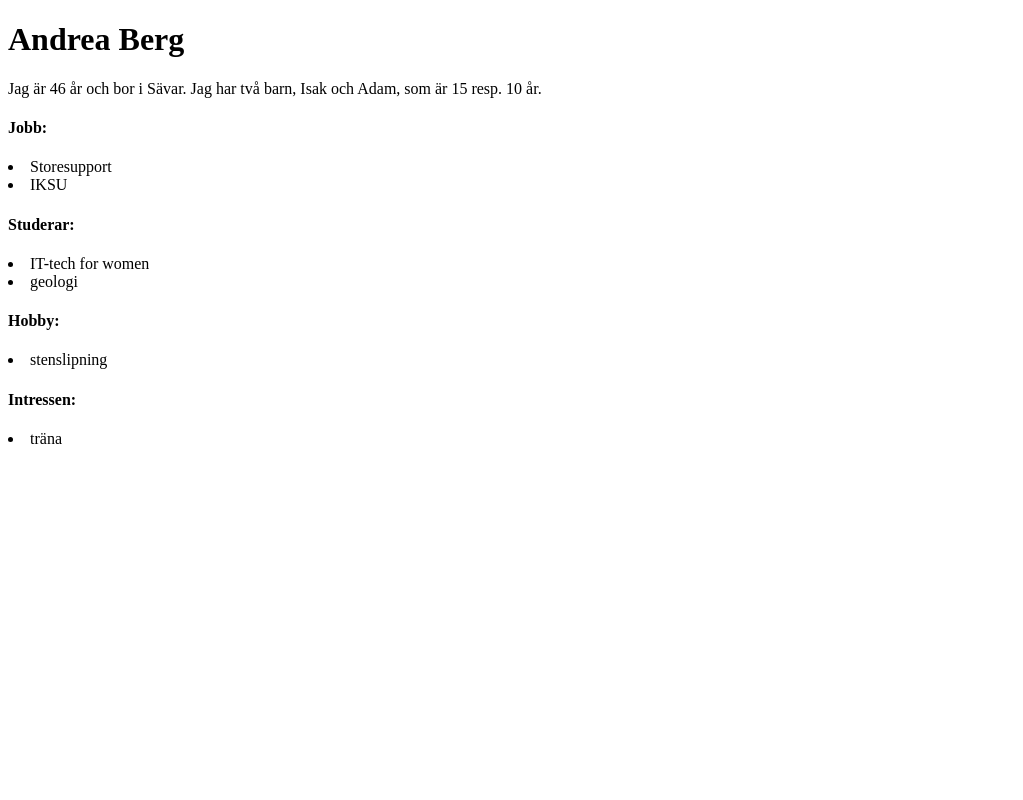
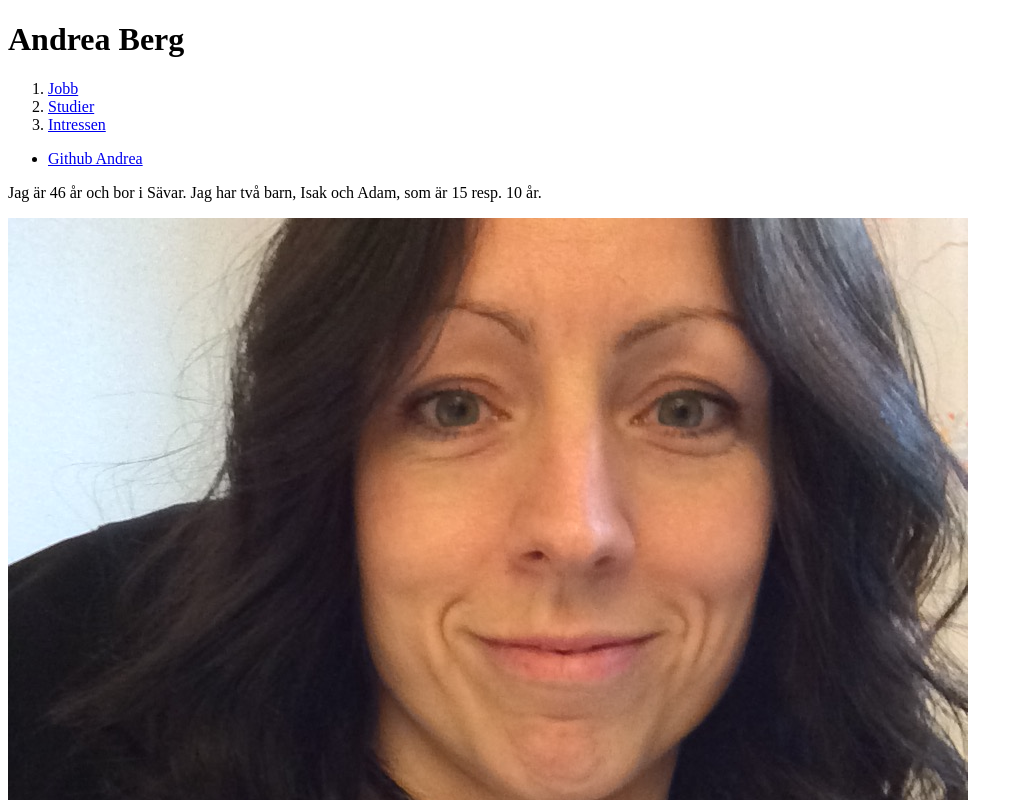
Before and after one commit to andrea-a-berg/first_webpage, a plain HTML site: page index.html in a window 1280 px wide. Shown: the top 800 px of the page, without its empty margins (0-1023 px from the left). Drawn offline with Linux system fonts and the light colour scheme.

Commit message:
lesson 02 added html

```diff
--- a/index.html
+++ b/index.html
@@ -1,29 +1,62 @@
 <!DOCTYPE html>
+
 <html lang="en">
+
 <head>
     <meta charset="UTF-8">
     <meta http-equiv="X-UA-Compatible" content="IE=edge">
     <meta name="viewport" content="width=device-width, initial-scale=1.0">
     <title>My first webpage</title>
 </head>
+
 <body>
+    <header>
         <h1>Andrea Berg</h1>
 
+        <nav>
+            <ol>
+                <li><a href="#jobb"> Jobb </a></li>
+                <li><a href="#studier"> Studier </a></li>
+                <li><a href="#intressen"> Intressen </a></li>
+            </ol>
+
+            <ul>
+                <li><a href="https://github.com/andrea-a-berg/first_webpage"> Github Andrea </a></li>
+            </ul>
+        </nav>
+    </header>
+
+    <main>
+        <section>
             <p>Jag är 46 år och bor i Sävar. Jag har två barn, Isak och Adam, som är 15 resp. 10 år.</p>
 
-    <table> <h4>Jobb:</h4> </table>
+            <img src="images/jag.JPG" alt="jag" title="profilbild av mig">
+        </section>
+
+        <section>
+            <h4>Jobb:</h4>
+            <ul id="jobb">
                 <li>Storesupport</li>
                 <li>IKSU</li>
+            </ul>
 
-    <table> <h4>Studerar:</h4> </table>
+            <h4>Studier:</h4>
+            <ul id="studier">
                 <li>IT-tech for women</li>
                 <li>geologi</li>
+            </ul>
 
-    <table> <h4>Hobby:</h4> </table>
+            <h4>Intressen:</h4>
+            <ul id="intressen">
+                <li>träna</li>
                 <li>stenslipning</li>
+            </ul>
+        </section>
+    </main>
 
-    <table> <h4>Intressen:</h4> </table>
-        <li>träna</li>
+    <footer>
+        <h3>The end!</h3>
+    </footer>
+</body>
 
-</body>
 </html>
```
Also changed, not shown: images/jag.JPG (added). Lines whose indentation alone changed are shown as unchanged.
